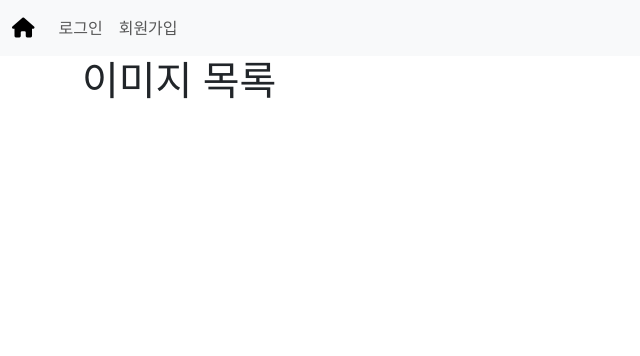
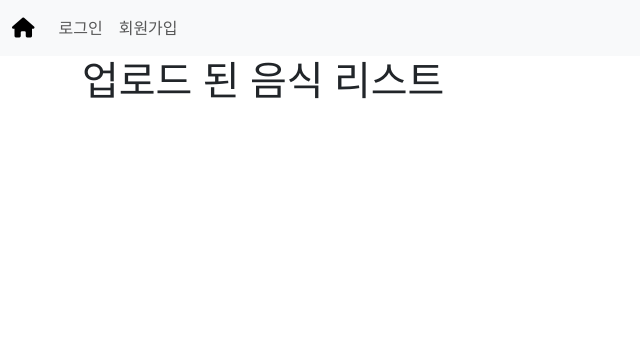
Before and after one commit to hong00009/yolov5, a Django app: page /image_list/ in a window 1280 px wide. Shown: the top 356 px of the page, without its empty margins (0-640 px from the left). Run offline with Django 4.2, Linux system fonts and the light colour scheme; data that the repository does not hold is empty; some libraries are stand-ins or nearby versions.

Commit message:
html 수정

```diff
--- a/yolov5_django/templates/yolov5_django/image_list.html
+++ b/yolov5_django/templates/yolov5_django/image_list.html
@@ -2,10 +2,10 @@
 {% block content %}
 <html>
 <head>
-    <title>이미지 목록</title>
+    <title>Uploaded Image</title>
 </head>
 <body>
-    <h1>이미지 목록</h1>
+    <h1>업로드 된 음식 리스트</h1>
     <ul>
         {% for image in images %}
             <li>
--- a/yolov5_django/templates/yolov5_django/upload_image.html
+++ b/yolov5_django/templates/yolov5_django/upload_image.html
@@ -2,10 +2,10 @@
 {% block content %}
 <html>
 <head>
-    <title>업로드한 이미지</title>
+    <title>Image upload</title>
 </head>
 <body>
-    <h1>Image_upload</h1>
+    <h1>음식 사진을 업로드 하세요.</h1>
     <form method="post" enctype="multipart/form-data">
         {% csrf_token %}
         {{ form.as_p }}
```
